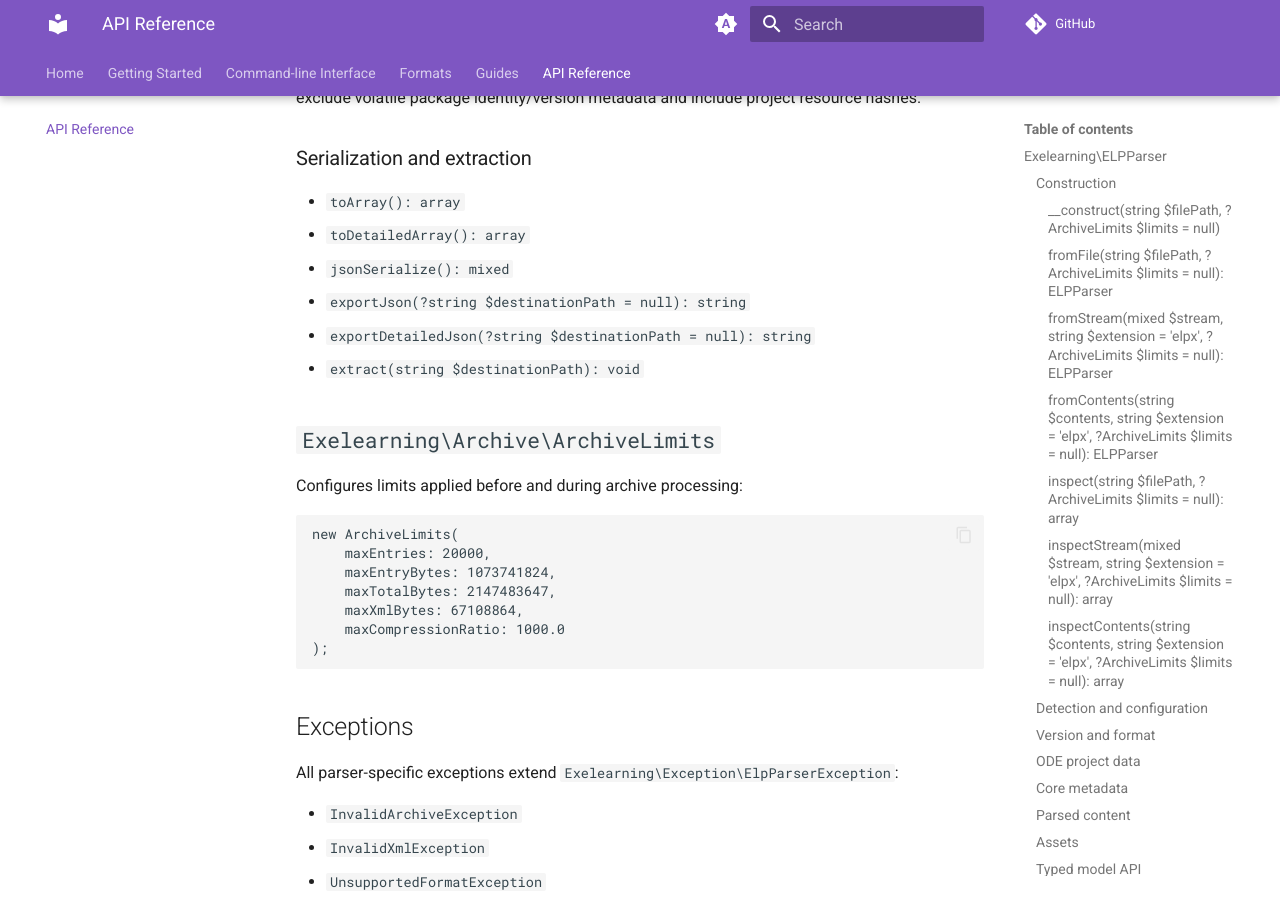
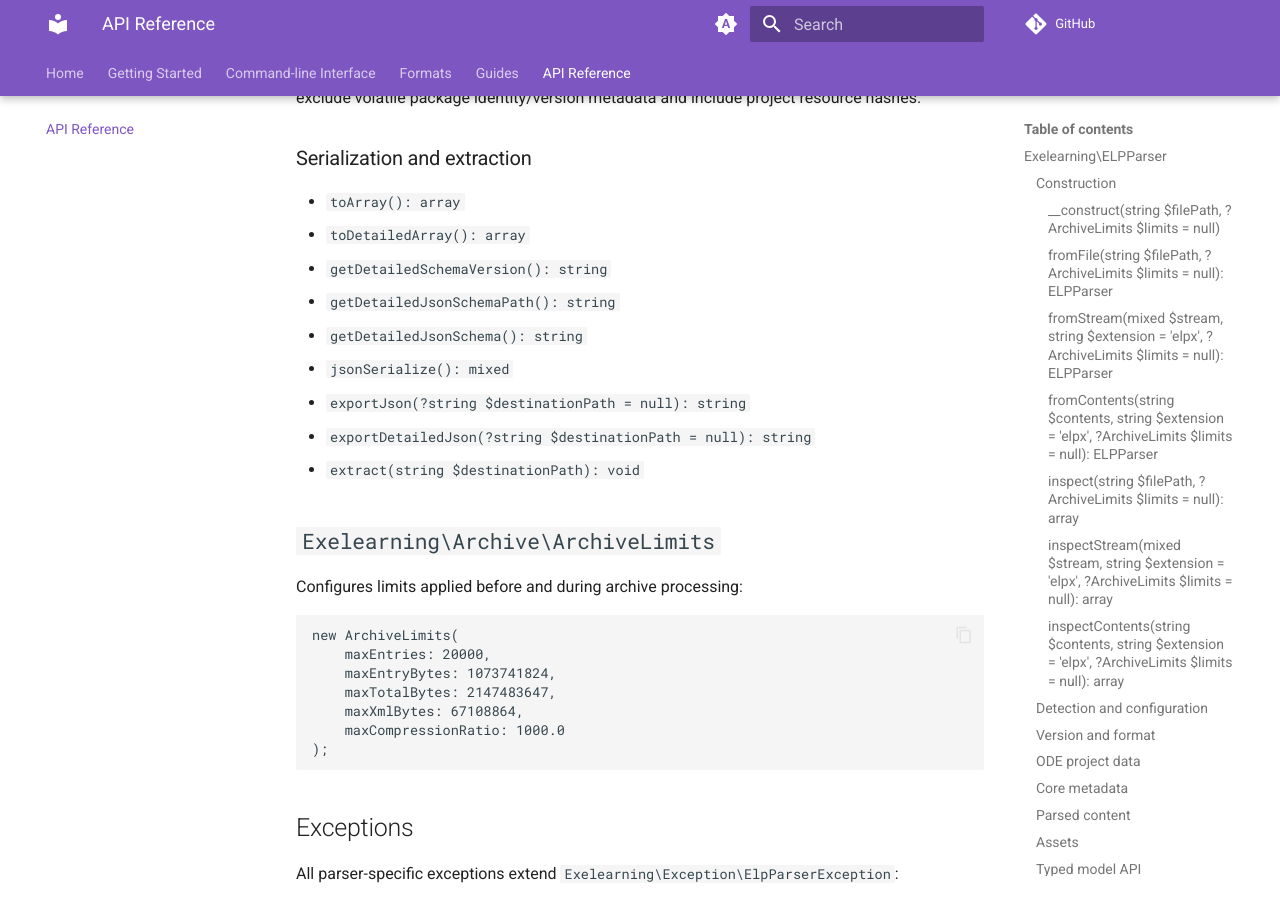
Before and after one commit to exelearning/elp-parser, an MkDocs documentation site: the page built from docs/api.md, in a window 1280 px wide and 900 px high, scrolled down 4511 px. Built offline with MkDocs 1.6.1 and Material for MkDocs 9.7.7, drawn with Linux system fonts in a browser that asks for light colours; comment, search, counter and statistics services are not loaded.

Commit message:
Document detailed JSON schema APIs

```diff
--- a/docs/api.md
+++ b/docs/api.md
@@ -146,6 +146,9 @@ Archive fingerprints hash exact ZIP bytes. Content fingerprints normalize logica
 
 - `toArray(): array`
 - `toDetailedArray(): array`
+- `getDetailedSchemaVersion(): string`
+- `getDetailedJsonSchemaPath(): string`
+- `getDetailedJsonSchema(): string`
 - `jsonSerialize(): mixed`
 - `exportJson(?string $destinationPath = null): string`
 - `exportDetailedJson(?string $destinationPath = null): string`
```
